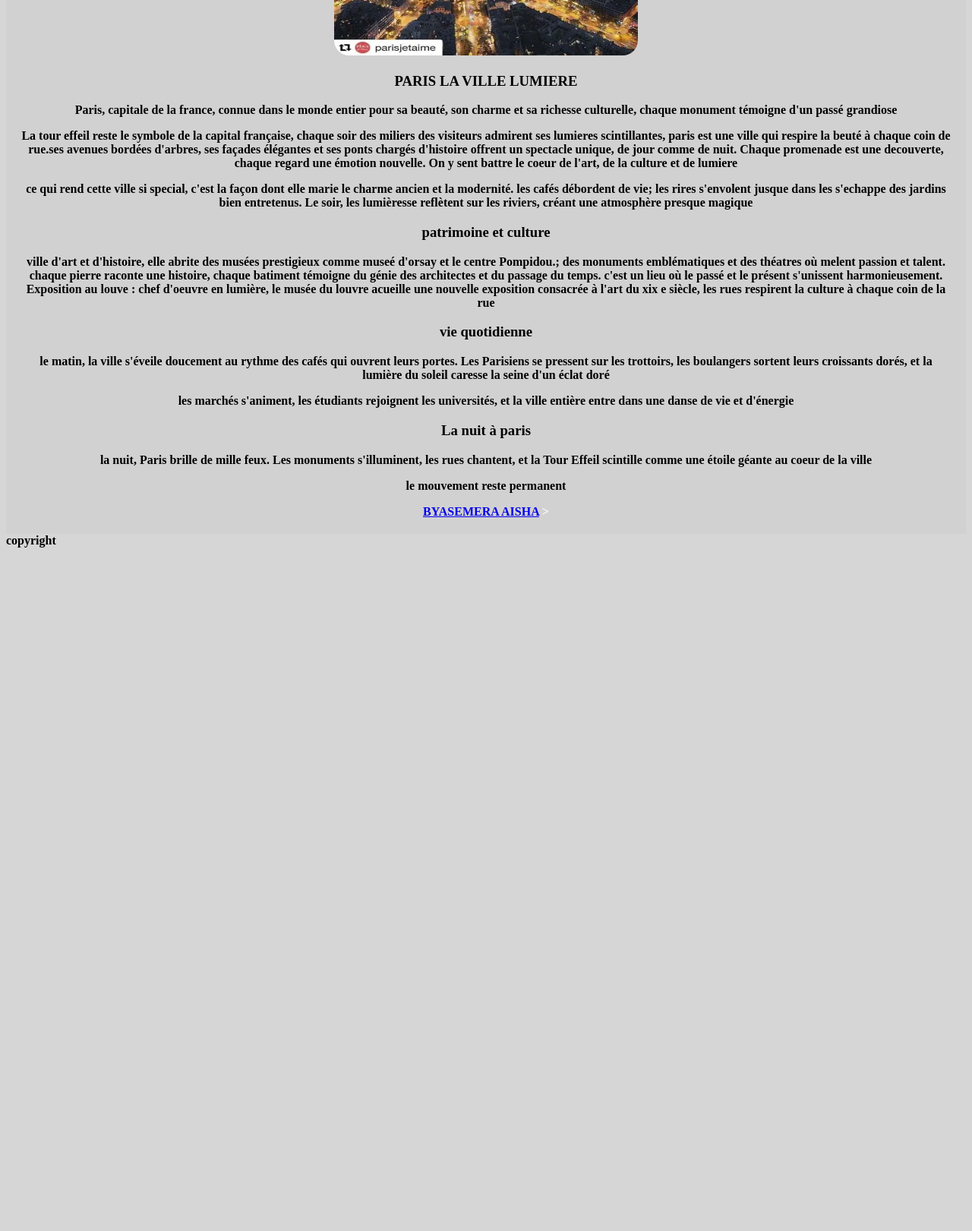
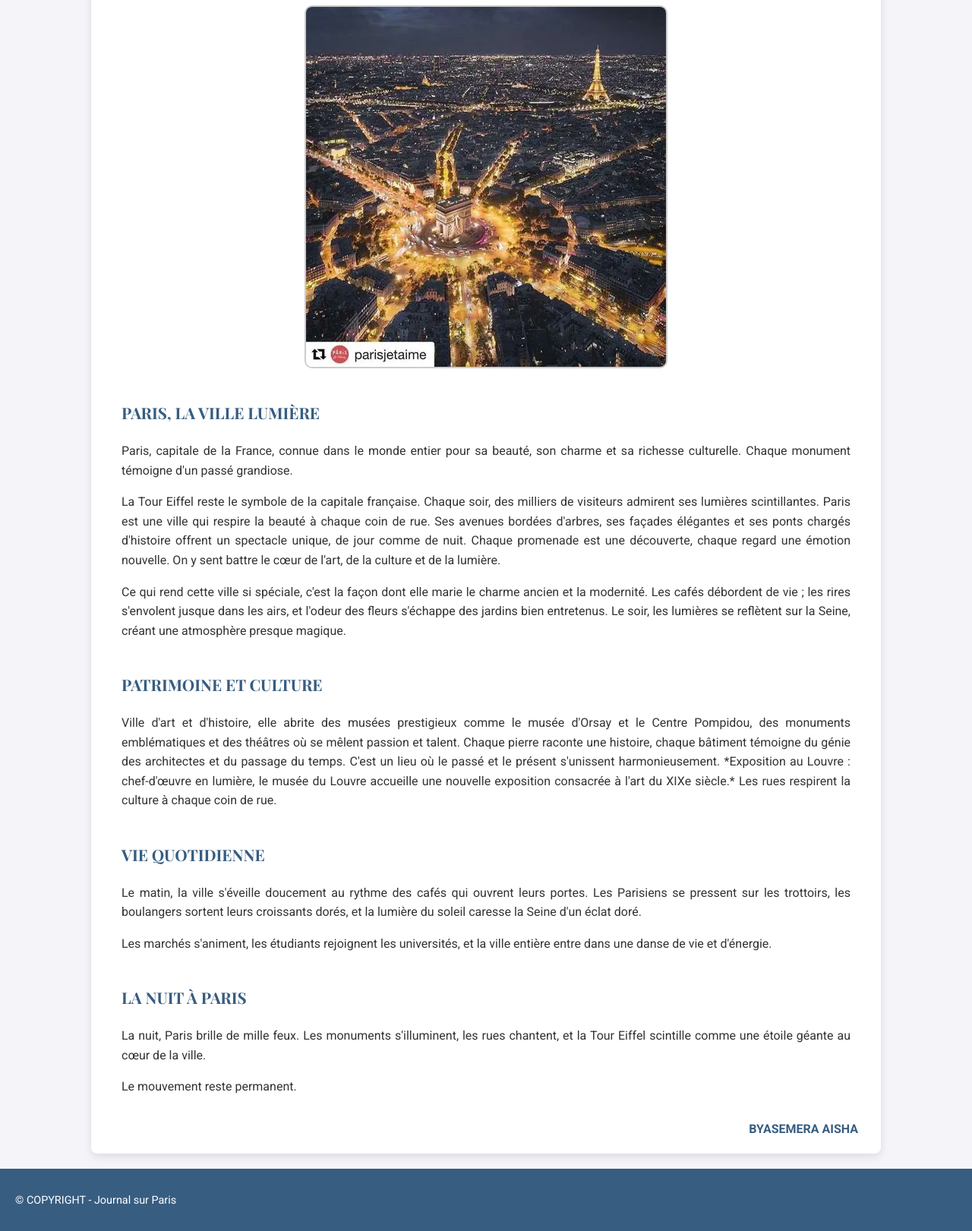
Before and after one commit to Aishabyasemera/paris-visite, a plain HTML site: page index.html in a window 1280 px wide. Shown: the part 686-2307 px from the top of the page at 76% size. Before the commit the page ends 1415 px from the top, so only its background shows below. Drawn offline with nearby package versions, Linux system fonts and the light colour scheme.

Commit message:
Add files via upload

```diff
--- a/index.html
+++ b/index.html
@@ -1,49 +1,55 @@
 <!DOCTYPE html>
-<html lang="en">
+<html lang="fr">
 <head>
     <meta charset="UTF-8">
-    <meta name="viewport" content="width=device-width, initial-scale=1.0">
-    <title>Ma page</title>
-     <link rel="stylesheet" href="style.css">
-
+    <meta name="viewport" content="width-device-width, initial-scale=1.0">
+    <title>Journal sur Paris</title>
+    <link rel="stylesheet" href="style.css">
+    <link href="https://fonts.googleapis.com/css2?family=Playfair+Display:wght@700&family=Roboto:wght@400;700&display=swap" rel="stylesheet">
 </head>
 <body>
+<main class="main">
+    <img src="Tour Effeil.jpg" class="image-principale" alt="La Tour Eiffel illuminée, symbole de Paris">
 
-    <main class="main" style="background-color: rgb(210, 209, 209); color: white;text-align: center;padding: 20px ;">
-    <img src="Tour Effeil.jpg"  style="height: 300px; width:300px;border-radius: 20px; border-color: 50px bisque;">
+    <article class="article-paris">
+        <div class="header-article">
+            <h1> JOURNAL SUR PARIS </h1>
+            <h2> UNE VILLE PLEINE DE BEAUTÉ </h2>
+        </div>
 
-    <div class="div1">
-        <h1 style="text-align: center; text-decoration: underline;"><b> JOURNAL SUR PARIS </b></h1>
-        <h2 style="text-align: center;"><i><b>UNE VILLE PLEINE DE BEAUTE</h2></i>
-            <img src="image.png" style="height: 300px; width:400px; border-radius: 20px;">
+        <section class="section-introduction">
+            <img src="image.png" class="image-secondaire" alt="Vue panoramique des toits de Paris">
 
-           <h3> PARIS LA VILLE LUMIERE </h3>
-            <P> Paris, capitale de la france, connue dans le monde entier pour sa beauté, son charme et sa richesse culturelle, chaque monument témoigne d'un passé grandiose </P>
-        <p> La tour effeil reste le symbole de la capital française, chaque soir des miliers des visiteurs admirent ses lumieres scintillantes, paris est une ville qui respire la beuté à chaque coin de rue.ses avenues bordées d'arbres, ses façades élégantes et ses ponts chargés d'histoire offrent un spectacle unique, de jour comme de nuit. Chaque promenade est une decouverte, chaque regard une émotion nouvelle. On y sent battre le coeur de l'art, de la culture et de lumiere </p>
-        <p>ce qui rend cette ville si special, c'est la façon dont elle marie le charme ancien et la modernité. les cafés débordent de vie; les rires s'envolent jusque dans les s'echappe des jardins bien entretenus. Le soir, les lumièresse reflètent sur les riviers, créant une atmosphère presque magique </p>
+            <h3> PARIS, LA VILLE LUMIÈRE </h3>
+            <p> Paris, capitale de la France, connue dans le monde entier pour sa beauté, son charme et sa richesse culturelle. Chaque monument témoigne d'un passé grandiose. </p>
+            <p> La Tour Eiffel reste le symbole de la capitale française. Chaque soir, des milliers de visiteurs admirent ses lumières scintillantes. Paris est une ville qui respire la beauté à chaque coin de rue. Ses avenues bordées d'arbres, ses façades élégantes et ses ponts chargés d'histoire offrent un spectacle unique, de jour comme de nuit. Chaque promenade est une découverte, chaque regard une émotion nouvelle. On y sent battre le cœur de l'art, de la culture et de la lumière. </p>
+            <p> Ce qui rend cette ville si spéciale, c'est la façon dont elle marie le charme ancien et la modernité. Les cafés débordent de vie ; les rires s'envolent jusque dans les airs, et l'odeur des fleurs s'échappe des jardins bien entretenus. Le soir, les lumières se reflètent sur la Seine, créant une atmosphère presque magique. </p>
+        </section>
 
-        <h3>patrimoine et culture </h3>
+        <section class="section-culture">
+            <h3> PATRIMOINE ET CULTURE </h3>
+            <p> Ville d'art et d'histoire, elle abrite des musées prestigieux comme le musée d'Orsay et le Centre Pompidou, des monuments emblématiques et des théâtres où se mêlent passion et talent. Chaque pierre raconte une histoire, chaque bâtiment témoigne du génie des architectes et du passage du temps. C'est un lieu où le passé et le présent s'unissent harmonieusement. *Exposition au Louvre : chef-d'œuvre en lumière, le musée du Louvre accueille une nouvelle exposition consacrée à l'art du XIXe siècle.* Les rues respirent la culture à chaque coin de rue. </p>
+        </section>
 
-        <p>ville d'art et d'histoire, elle abrite des musées prestigieux comme museé d'orsay et le centre Pompidou.; des monuments emblématiques et des théatres où melent passion et talent. chaque pierre raconte une histoire, chaque batiment témoigne du génie des architectes et du passage du temps. c'est un lieu où le passé et le présent s'unissent harmonieusement. Exposition au louve : chef d'oeuvre en lumière, le musée du louvre acueille une nouvelle exposition consacrée à l'art du xix e siècle, les rues respirent la culture à chaque coin de la  rue </p>
-        </article>
+        <section class="section-vie-quotidienne">
+            <h3> VIE QUOTIDIENNE </h3>
+            <p> Le matin, la ville s'éveille doucement au rythme des cafés qui ouvrent leurs portes. Les Parisiens se pressent sur les trottoirs, les boulangers sortent leurs croissants dorés, et la lumière du soleil caresse la Seine d'un éclat doré. </p>
+            <p> Les marchés s'animent, les étudiants rejoignent les universités, et la ville entière entre dans une danse de vie et d'énergie. </p>
         </section>
-        <h3>vie quotidienne </h3>
-        <p>le matin, la ville s'éveile doucement au rythme des cafés qui ouvrent leurs portes. Les Parisiens se pressent sur les trottoirs, les boulangers sortent leurs croissants dorés, et la lumière du soleil caresse la seine d'un éclat doré </p>
-        <p>les marchés s'animent, les étudiants rejoignent les universités, et la ville entière entre dans une danse de vie et d'énergie </p>
-        <h3> La nuit à paris</h3>
-        <p> la nuit, Paris brille de mille feux. Les monuments s'illuminent, les rues chantent, et la Tour Effeil scintille comme une étoile géante au coeur de la ville </p>
-        <p>le mouvement reste permanent </p>
 
-        <a href="File1.html">BYASEMERA AISHA</a>
+        <section class="section-nuit">
+            <h3> LA NUIT À PARIS </h3>
+            <p> La nuit, Paris brille de mille feux. Les monuments s'illuminent, les rues chantent, et la Tour Eiffel scintille comme une étoile géante au cœur de la ville. </p>
+            <p> Le mouvement reste permanent. </p>
+        </section>
 
-     >
+        <a href="File1.html" class="auteur">BYASEMERA AISHA</a>
+    </article>
+</main>
 
-
-    </main>
-    <footer>copyright</footer>
-
-
+<footer>
+    <p>&copy; COPYRIGHT - Journal sur Paris</p>
+</footer>
 
 </body>
-
 </html>
--- a/style.css
+++ b/style.css
@@ -1,26 +1,134 @@
+
+body {
+    font-family: 'Roboto', sans-serif;
+    margin: 0;
+    padding: 0;
+    background-color: #f4f4f9;
+    color: #333;
+       line-height: 1.6;
+}
+
+
+.main {
+    background-color: #ffffff;
+    max-width: 1000px;
+    margin: 20px auto;
+    padding: 20px;
+    box-shadow: 0 4px 12px rgba(0, 0, 0, 0.1);
+    border-radius: 8px;
+}
+
+
+.main img {
+    max-width: 100%;
+    height: auto;
+    display: block;
+    margin: 20px auto;
+    border-radius: 10px;
+    object-fit: cover;
+}
+
+
+.image-principale {
+    border: 4px solid #d4af37;
+    max-height: 400px;
+    width: 100%;
+}
+
+.image-secondaire {
+    border: 2px solid #ccc;
+    max-width: 90%;
+}
+
+
+h1, h2, h3 {
+    font-family: 'Playfair Display', serif;
+    text-align: center;
+    margin-top: 1.5em;
+    color: #1a1a1a;
+}
+
+h1 {
+    font-size: 2.5em;
+    font-weight: 700;
+    text-transform: uppercase;
+    border-bottom: 2px solid #d4af37;
+    padding-bottom: 5px;
+    margin-bottom: 10px;
+}
+
+h2 {
+    font-size: 1.5em;
+    font-style: italic;
+    color: #6a6a6a;
+    font-weight: 400;
+}
+
 h3 {
-text-align: center;
-
+    font-size: 1.3em;
+    color: #375d81;
+    margin-top: 2em;
+    text-align: left;
+    padding: 0 10px;
 }
 
 p {
-color: rgb(0, 0, 0);
+    text-align: justify;
+    margin-bottom: 1em;
+    padding: 0 10px;
 }
 
-h2 {
-    color: rgb(0, 0, 0);
+
+.auteur {
+    display: block;
+    text-align: right;
+    margin-top: 30px;
+    font-weight: bold;
+    color: #375d81;
+    text-decoration: none;
+    padding: 0 10px;
+    transition: color 0.3s;
 }
 
-h1 {
-    color: black;
-    background-color: rgb(112, 112, 112);
-    border-radius: 20px;
+.auteur:hover {
+    color: #1a1a1a;
 }
 
-h3 {
-    color: black;
+
+footer {
+    text-align: center;
+    padding: 15px 0;
+    background-color: #375d81;
+    color: white;
+    margin-top: 20px;
+    font-size: 0.9em;
 }
 
-body {
-    background-color: rgb(215, 214, 214);
+
+
+@media (min-width: 600px) {
+    p {
+        padding: 0 20px;
+    }
+    h3 {
+        padding: 0 20px;
+    }
 }
+
+
+@media (max-width: 500px) {
+    .main {
+        margin: 0;
+        padding: 10px;
+        border-radius: 0;
+        box-shadow: none;
+    }
+
+    h1 {
+        font-size: 1.8em;
+    }
+
+    .image-principale {
+        max-height: 250px;
+    }
+}
```
